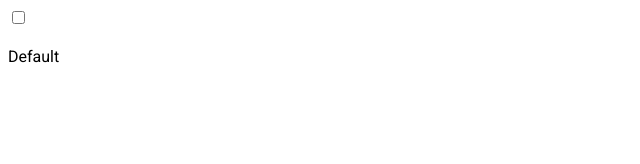
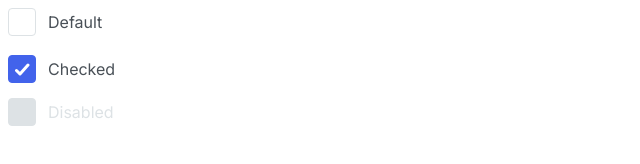
Before and after one commit to js-tasks-ru/htmlcss-20220519_mraleksej, a website: page 07-lection5/01-checkbox/index.html in a window 1280 px wide. Shown: the whole page, without its empty margins (0-640 px from the left). Drawn offline with Linux system fonts and the light colour scheme.

Commit message:
add 07-lection5-01-checkbox solution fix

```diff
--- a/07-lection5/01-checkbox/checkbox.css
+++ b/07-lection5/01-checkbox/checkbox.css
@@ -1,19 +1,67 @@
 .checkbox{
-
+    position: relative;
 }
 
 .checkbox__input{
-
+    position: absolute;
+    clip: rect(0,0,0,0);
 }
 
 .checkbox__state{
+    cursor: pointer;
+    display: inline-flex;
+    align-items: center;
+    gap: 12px;
+}
 
+.checkbox__content{
+    box-sizing: border-box;
+    width: 28px;
+    height: 28px;
+    background: #fff;
+    border: 1px solid #DDE2E5;
+    border-radius: 4px;
+    display: flex;
+    align-items: center;
+    justify-content: center;
 }
 
 .checkbox__icon{
-
+    display: none;
 }
 
 .checkbox__title{
+    font-family: 'Inter', sans-serif;
+    font-style: normal;
+    font-weight: 400;
+    font-size: 16px;
+    line-height: 24px;
+    color: #495057;
+}
 
+.checkbox__input:checked ~ .checkbox__state
+.checkbox__content{
+    background: #4263EB;
+    border-color:  #4263EB;
 }
+
+.checkbox__input:checked ~ .checkbox__state
+.checkbox__icon{
+    display: block;
+}
+
+.checkbox__input:focus ~ .checkbox__state
+.checkbox__title{
+    text-decoration: underline;
+}
+
+.checkbox__input:disabled ~ .checkbox__state
+.checkbox__title{
+    color: #DDE2E5;
+}
+
+.checkbox__input:disabled ~ .checkbox__state
+.checkbox__content{
+    background: #DDE2E5;
+    border-color:  #DDE2E5;
+}
--- a/07-lection5/01-checkbox/index.html
+++ b/07-lection5/01-checkbox/index.html
@@ -6,16 +6,40 @@
         <link rel="stylesheet" href="./checkbox.css">
     </head>
     <body>
+    <div class="page" style="display: flex; flex-direction: column; gap: 15px;">
         <label class="checkbox">
             <input type="checkbox" class="checkbox__input">
             <div class="checkbox__state">
-                <svg class="checkbox__icon" width="15" height="13" viewBox="0 0 15 13" fill="none" xmlns="http://www.w3.org/2000/svg">
-                    <path d="M1.5 7.5L5 11L13 2" stroke="white" stroke-width="3" stroke-linecap="round" stroke-linejoin="round"/>
-                </svg>
-            </div>
-            <div class="checkbox__title">
-                Default
+                <div class="checkbox__content">
+                    <svg class="checkbox__icon" width="15" height="13" viewBox="0 0 15 13" fill="none" xmlns="http://www.w3.org/2000/svg">
+                        <path d="M1.5 7.5L5 11L13 2" stroke="white" stroke-width="3" stroke-linecap="round" stroke-linejoin="round"/>
+                    </svg>
+                </div>
+                <div class="checkbox__title">Default</div>
             </div>
         </label>
+        <label class="checkbox">
+            <input type="checkbox" class="checkbox__input" checked>
+            <div class="checkbox__state">
+                <div class="checkbox__content">
+                    <svg class="checkbox__icon" width="15" height="13" viewBox="0 0 15 13" fill="none" xmlns="http://www.w3.org/2000/svg">
+                        <path d="M1.5 7.5L5 11L13 2" stroke="white" stroke-width="3" stroke-linecap="round" stroke-linejoin="round"/>
+                    </svg>
+                </div>
+                <div class="checkbox__title">Checked</div>
+            </div>
+        </label>
+        <label class="checkbox">
+            <input type="checkbox" class="checkbox__input" disabled>
+            <div class="checkbox__state">
+                <div class="checkbox__content">
+                    <svg class="checkbox__icon" width="15" height="13" viewBox="0 0 15 13" fill="none" xmlns="http://www.w3.org/2000/svg">
+                        <path d="M1.5 7.5L5 11L13 2" stroke="white" stroke-width="3" stroke-linecap="round" stroke-linejoin="round"/>
+                    </svg>
+                </div>
+                <div class="checkbox__title">Disabled</div>
+            </div>
+        </label>
+    </div>
     </body>
 </html>
```
